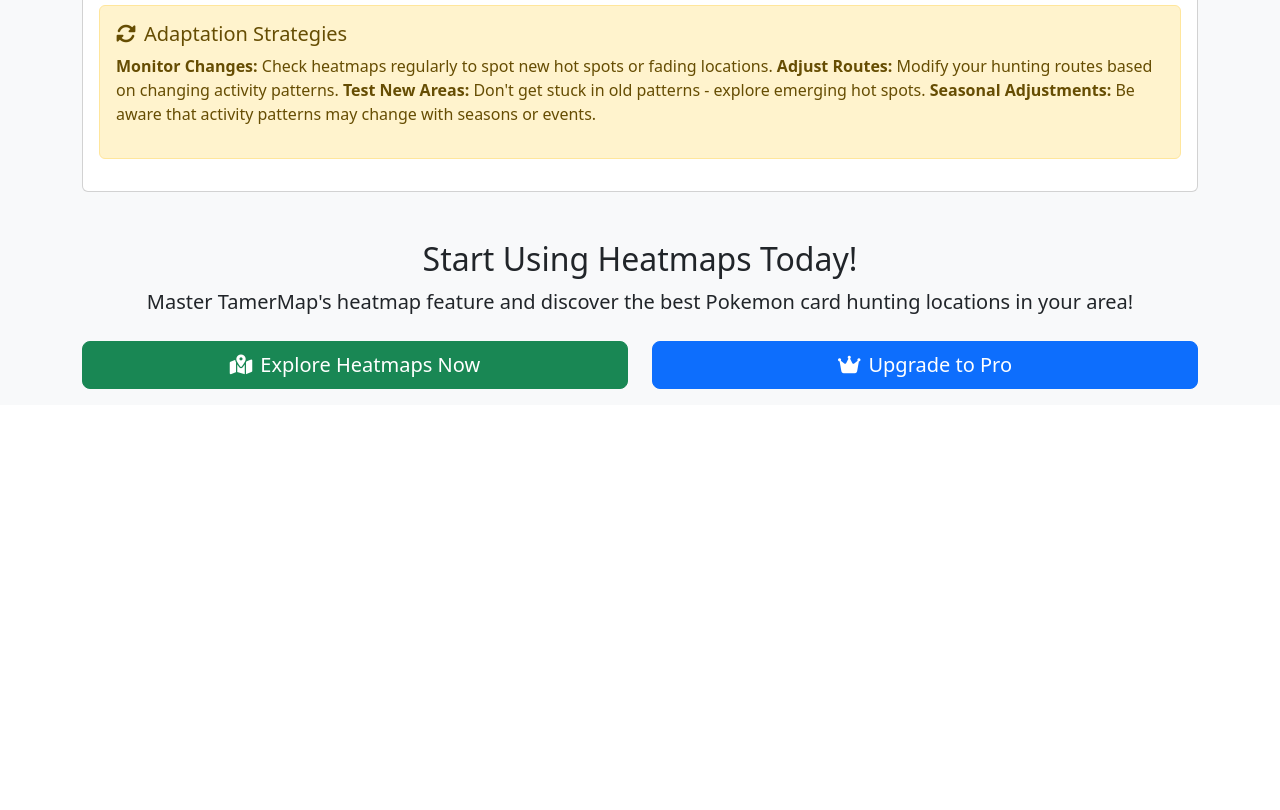
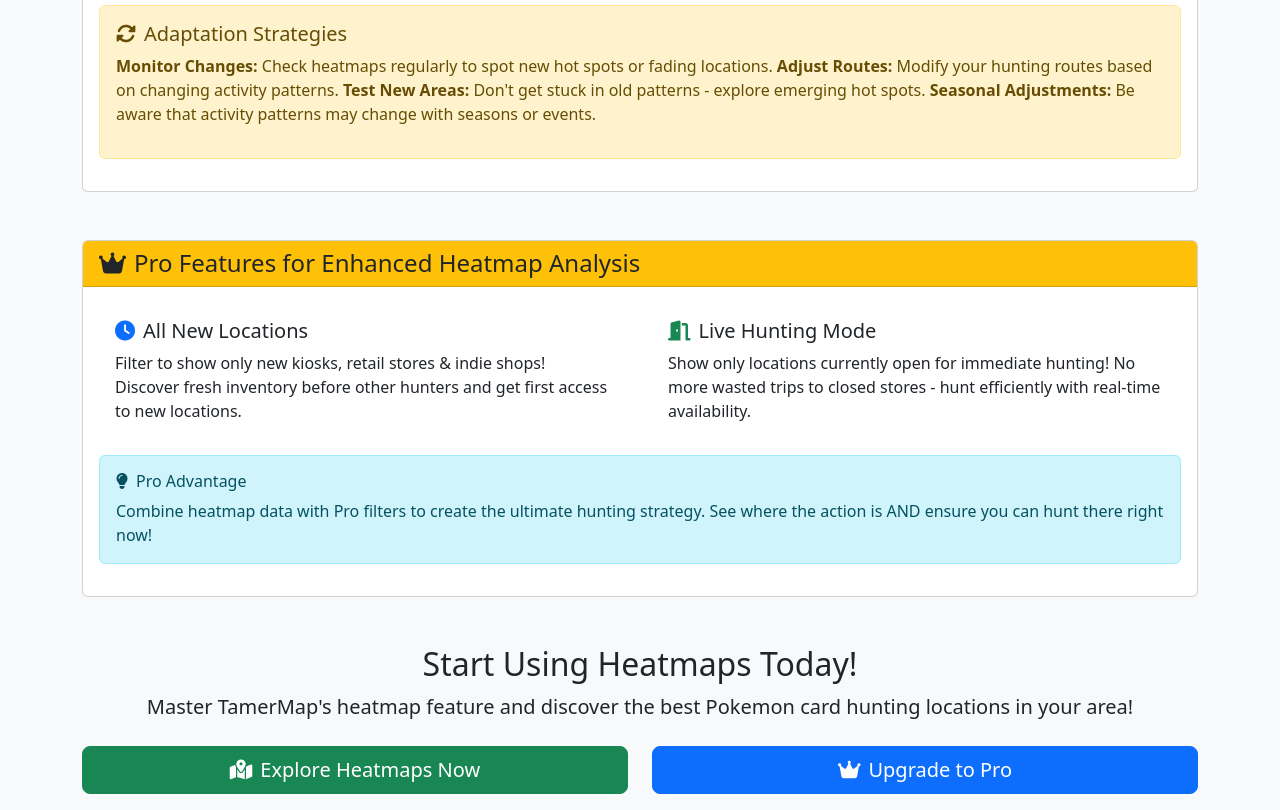
Before and after one commit to mdevore111/tamermap2, a Flask app: page /how-to-use-heatmaps in a window 1280 px wide. Shown: the part 4838-5648 px from the top of the page. Before the commit the page ends 5227 px from the top, so only its background shows below. Run offline with Flask 3, Linux system fonts and the light colour scheme; parts of the project's set-up code (start-up, migrations or seed data) failed here and were passed over; some libraries are stand-ins or nearby versions.

Commit message:
Add Pro filter features to heatmap-related content
- Added comprehensive Pro Features section to heatmap tutorial
- Updated FAQ to mention 'All New Locations' and 'Live Hunting Mode' filters
- Enhanced site tutorials description to highlight Pro filtering capabilities
- Better explains how Pro filters complement heatmap analysis
- Shows the competitive advantage of combining heatmap data with Pro filters

```diff
--- a/templates/faq.html
+++ b/templates/faq.html
@@ -35,7 +35,7 @@
                 "name": "What features do TamerMap Pro members get?",
                 "acceptedAnswer": {
                     "@type": "Answer",
-                    "text": "TamerMap Pro members get advanced filtering, priority access, exclusive location insights, route optimization tools, detailed heatmaps, and premium support to enhance their Pokemon card hunting experience."
+                    "text": "TamerMap Pro members get advanced filtering (including 'All New Locations' and 'Live Hunting Mode'), priority access, exclusive location insights, route optimization tools, detailed heatmaps, and premium support to enhance their Pokemon card hunting experience."
                 }
             },
             {
--- a/templates/how-to-use-heatmaps.html
+++ b/templates/how-to-use-heatmaps.html
@@ -457,6 +457,33 @@
   </section>
 
   <!-- Pro Features Section -->
+  <section class="mb-5">
+    <div class="card">
+      <div class="card-header bg-warning text-dark">
+        <h2 class="h4 mb-0"><i class="fas fa-crown me-2"></i>Pro Features for Enhanced Heatmap Analysis</h2>
+      </div>
+      <div class="card-body">
+        <div class="row">
+          <div class="col-md-6">
+            <div class="feature-box p-3 mb-3">
+              <h5><i class="fas fa-clock text-primary me-2"></i>All New Locations</h5>
+              <p class="mb-0">Filter to show only new kiosks, retail stores & indie shops! Discover fresh inventory before other hunters and get first access to new locations.</p>
+            </div>
+          </div>
+          <div class="col-md-6">
+            <div class="feature-box p-3 mb-3">
+              <h5><i class="fas fa-door-open text-success me-2"></i>Live Hunting Mode</h5>
+              <p class="mb-0">Show only locations currently open for immediate hunting! No more wasted trips to closed stores - hunt efficiently with real-time availability.</p>
+            </div>
+          </div>
+        </div>
+        <div class="alert alert-info">
+          <h6><i class="fas fa-lightbulb me-2"></i>Pro Advantage</h6>
+          <p class="mb-0">Combine heatmap data with Pro filters to create the ultimate hunting strategy. See where the action is AND ensure you can hunt there right now!</p>
+        </div>
+      </div>
+    </div>
+  </section>
 
   <!-- Call to Action -->
   <div class="text-center mt-5">
--- a/templates/site-tutorials.html
+++ b/templates/site-tutorials.html
@@ -153,7 +153,7 @@
               <div class="card-body text-center">
                 <i class="fas fa-fire fa-3x text-primary mb-3"></i>
                 <h4 class="card-title">Heatmap Feature</h4>
-                <p class="card-text">Master the heatmap feature to find the best hunting spots, identify hot spots, and plan strategic hunting routes.</p>
+                <p class="card-text">Master the heatmap feature to find the best hunting spots, identify hot spots, and plan strategic hunting routes. Pro users get enhanced filtering with 'All New Locations' and 'Live Hunting Mode'!</p>
                 <div class="mt-3">
                   <span class="badge bg-primary me-2">Core Feature</span>
                   <span class="badge bg-info">12 min read</span>
```
